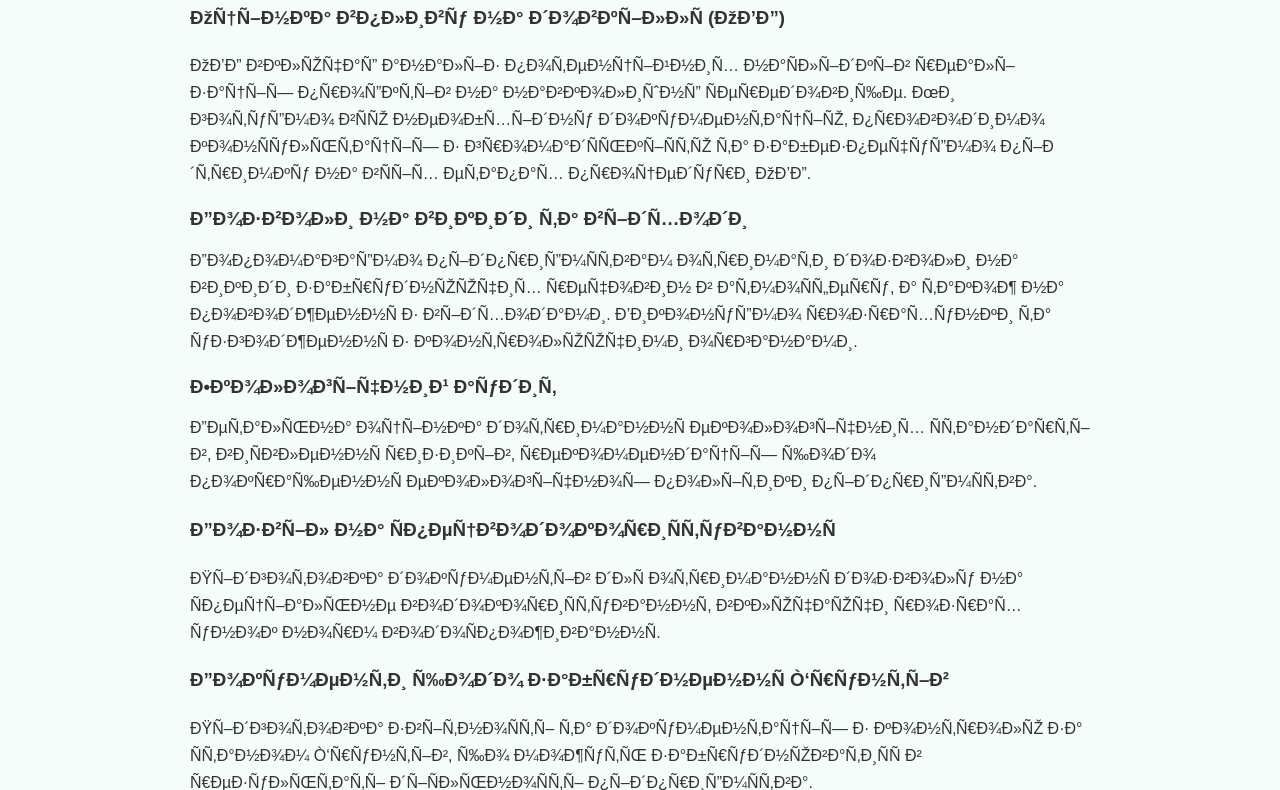
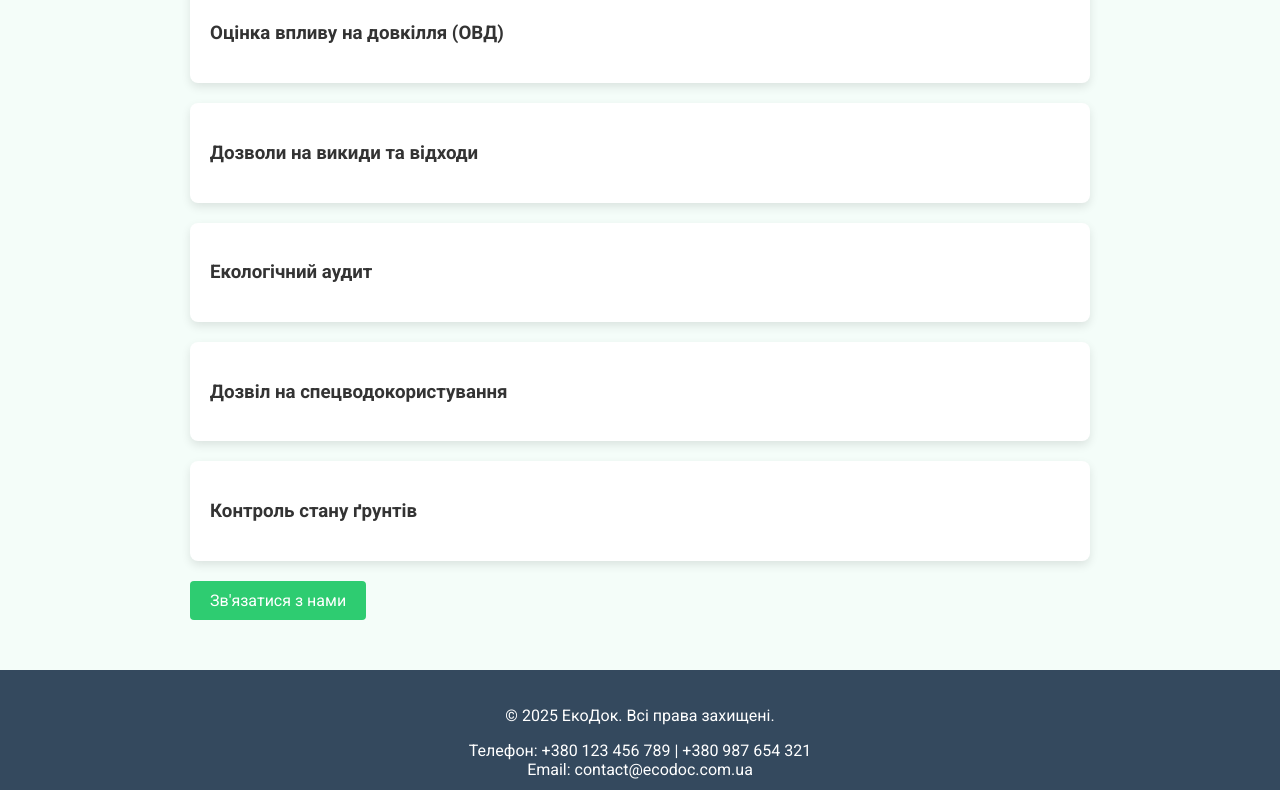
Before and after one commit to WarroRomaN/home, a plain HTML site: page index.html in a window 1280 px wide. Shown: the part 330-1120 px from the top of the page. Drawn offline with Linux system fonts and the light colour scheme.

Commit message:
Update index.html

```diff
--- a/index.html
+++ b/index.html
@@ -1,19 +1,22 @@
 <!DOCTYPE html>
-<html lang=\"uk\">
+<html lang="uk">
 <head>
-    <meta charset=\"UTF-8\">
-    <meta name=\"viewport\" content=\"width=device-width, initial-scale=1.0\">
+    <meta charset="UTF-8">
+    <meta name="viewport" content="width=device-width, initial-scale=1.0">
     <title>ЕкоДок - Екологічна документація для підприємств</title>
+    <link rel="preconnect" href="https://fonts.googleapis.com">
+    <link rel="preconnect" href="https://fonts.gstatic.com" crossorigin>
+    <link href="https://fonts.googleapis.com/css2?family=Roboto:wght@400;700&display=swap" rel="stylesheet">
     <style>
         body {
-            font-family: Arial, sans-serif;
+            font-family: 'Roboto', Arial, sans-serif;
             margin: 0;
             padding: 0;
             background-color: #f4fdf9;
             color: #333;
         }
         header {
-            background-color: #4CAF50;
+            background-color: #2ecc71;
             padding: 40px 20px;
             text-align: center;
             color: white;
@@ -32,19 +35,19 @@
             padding: 20px;
             background-color: white;
             border-radius: 8px;
-            box-shadow: 0 2px 5px rgba(0,0,0,0.1);
+            box-shadow: 0 4px 10px rgba(0,0,0,0.1);
             cursor: pointer;
-            transition: transform 0.2s;
+            transition: transform 0.3s ease;
         }
         .service:hover {
-            transform: scale(1.02);
+            transform: translateY(-5px);
         }
         .service-details {
             display: none;
             padding-top: 10px;
         }
         footer {
-            background-color: #333;
+            background-color: #34495e;
             color: white;
             padding: 20px;
             text-align: center;
@@ -53,20 +56,32 @@
             display: inline-block;
             margin-top: 20px;
             padding: 10px 20px;
-            background-color: #4CAF50;
+            background-color: #2ecc71;
             color: white;
             text-decoration: none;
             border-radius: 4px;
+        }
+        .social-icons img {
+            width: 30px;
+            margin: 0 10px;
+            vertical-align: middle;
+        }
+        @media (max-width: 600px) {
+            .services {
+                gap: 15px;
+            }
+            header, footer {
+                padding: 20px;
+            }
+            section {
+                padding: 30px 10px;
+            }
         }
     </style>
     <script>
         function toggleDetails(id) {
             var details = document.getElementById(id);
-            if (details.style.display === \"none\" || details.style.display === \"\") {
-                details.style.display = \"block\";
-            } else {
-                details.style.display = \"none\";
-            }
+            details.style.display = (details.style.display === "none" || details.style.display === "") ? "block" : "none";
         }
     </script>
 </head>
@@ -74,49 +89,59 @@
 
 <header>
     <h1>ЕкоДок</h1>
-    <p>Розробка екологічної документації для підприємств</p>
+    <p>Професійна розробка екологічної документації для вашого бізнесу</p>
 </header>
 
 <section>
     <h2>Наші послуги</h2>
-    <div class=\"services\">
-        <div class=\"service\" onclick=\"toggleDetails('ovd')\">
+    <div class="services">
+        <!-- Service Items (expandable details) -->
+        <div class="service" onclick="toggleDetails('ovd')">
             <h3>Оцінка впливу на довкілля (ОВД)</h3>
-            <div class=\"service-details\" id=\"ovd\">
-                <p>ОВД включає аналіз потенційних наслідків реалізації проєктів на навколишнє середовище. Ми готуємо всю необхідну документацію, проводимо консультації з громадськістю та забезпечуємо підтримку на всіх етапах процедури ОВД.</p>
+            <div class="service-details" id="ovd">
+                <p>Повна підтримка в проходженні процедури ОВД, включаючи підготовку документації, консультації та супровід.</p>
             </div>
         </div>
-        <div class=\"service\" onclick=\"toggleDetails('vukidy')\">
+        <div class="service" onclick="toggleDetails('vukidy')">
             <h3>Дозволи на викиди та відходи</h3>
-            <div class=\"service-details\" id=\"vukidy\">
-                <p>Допомагаємо підприємствам отримати дозволи на викиди забруднюючих речовин в атмосферу, а також на поводження з відходами. Виконуємо розрахунки та узгодження з контролюючими органами.</p>
+            <div class="service-details" id="vukidy">
+                <p>Комплексна допомога в отриманні дозволів, включаючи проведення необхідних розрахунків і експертиз.</p>
             </div>
         </div>
-        <div class=\"service\" onclick=\"toggleDetails('audit')\">
+        <div class="service" onclick="toggleDetails('audit')">
             <h3>Екологічний аудит</h3>
-            <div class=\"service-details\" id=\"audit\">
-                <p>Детальна оцінка дотримання екологічних стандартів, виявлення ризиків, рекомендації щодо покращення екологічної політики підприємства.</p>
+            <div class="service-details" id="audit">
+                <p>Аудит відповідності екологічному законодавству та рекомендації щодо покращення.</p>
             </div>
         </div>
-        <div class=\"service\" onclick=\"toggleDetails('vodokorystuvannya')\">
+        <div class="service" onclick="toggleDetails('vodokorystuvannya')">
             <h3>Дозвіл на спецводокористування</h3>
-            <div class=\"service-details\" id=\"vodokorystuvannya\">
-                <p>Підготовка документів для отримання дозволу на спеціальне водокористування, включаючи розрахунок норм водоспоживання.</p>
+            <div class="service-details" id="vodokorystuvannya">
+                <p>Оформлення дозволів на водокористування із врахуванням всіх нормативних вимог.</p>
             </div>
         </div>
-        <div class=\"service\" onclick=\"toggleDetails('zemli')\">
-            <h3>Документи щодо забруднення ґрунтів</h3>
-            <div class=\"service-details\" id=\"zemli\">
-                <p>Підготовка звітності та документації з контролю за станом ґрунтів, що можуть забруднюватися в результаті діяльності підприємства.</p>
+        <div class="service" onclick="toggleDetails('zemli')">
+            <h3>Контроль стану ґрунтів</h3>
+            <div class="service-details" id="zemli">
+                <p>Розробка звітності щодо моніторингу та захисту ґрунтового покриву підприємства.</p>
             </div>
         </div>
     </div>
-    <a href=\"mailto:contact@ecodoc.com.ua\" class=\"button\">Зв'язатися з нами</a>
+    <a href="mailto:contact@ecodoc.com.ua" class="button">Зв'язатися з нами</a>
 </section>
 
 <footer>
     <p>© 2025 ЕкоДок. Всі права захищені.</p>
-    <p>Телефон: +380 123 456 789 | Email: contact@ecodoc.com.ua</p>
+    <p>
+        Телефон: +380 123 456 789 | +380 987 654 321<br>
+        Email: contact@ecodoc.com.ua<br>
+        <div class="social-icons">
+            <a href="#"><img src="telegram.png" alt="Telegram"></a>
+            <a href="#"><img src="viber.png" alt="Viber"></a>
+            <a href="#"><img src="instagram.png" alt="Instagram"></a>
+            <a href="#"><img src="tiktok.png" alt="TikTok"></a>
+        </div>
+    </p>
 </footer>
 
 </body>
```
